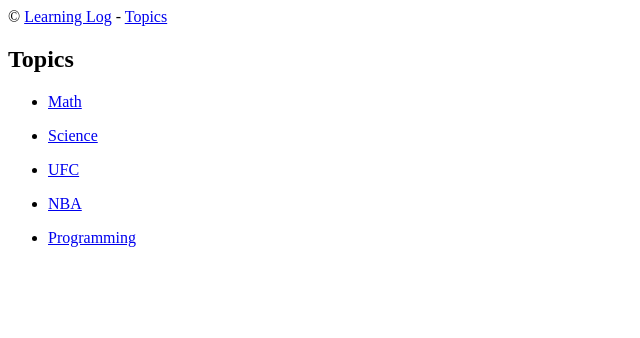
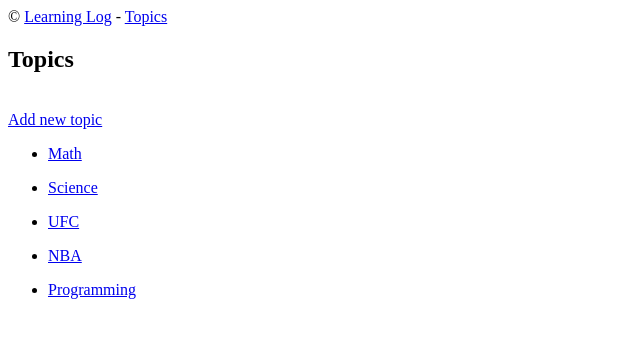
Before and after one commit to gwyneth-pena/learning-logs, a Django app: page /topics in a window 1280 px wide. Shown: the top 338 px of the page, without its empty margins (0-640 px from the left). Run offline with Django 4.2, Linux system fonts and the light colour scheme; data comes from the database, SQL or seed files in the repository; both versions use the stored data as it was after the commit.

Commit message:
Pages to add new entry and topic

```diff
--- a/learning_logs/templates/learning_logs/topic.html
+++ b/learning_logs/templates/learning_logs/topic.html
@@ -2,6 +2,7 @@
 <strong>Topic: {{topic.text}}</strong>
 <br />
 <p>Entries</p>
+<a href="{% url "learning_logs:new_entry" topic.id %}">Add new entry</a>
 {% for entry in entries %}
 <p>{{entry.date_created|date:'M d, Y H:i'}}</p>
 <p>{{entry.text|linebreaks}}</p>
--- a/learning_logs/templates/learning_logs/topics.html
+++ b/learning_logs/templates/learning_logs/topics.html
@@ -1,5 +1,7 @@
 {% extends "learning_logs/base.html" %} {% block content %}
 <h2>Topics</h2>
+<br>
+<a href="{% url "learning_logs:new_topic" %}">Add new topic</a>
 {% for topic in topics %}
 <ul>
   <li><a href={% url 'learning_logs:topic' topic.id%}>{{topic.text}}<a/></li>
--- a/learning_logs/urls.py
+++ b/learning_logs/urls.py
@@ -9,5 +9,7 @@ app_name = 'learning_logs'
 urlpatterns = [
     path('', views.index, name='index'),
     path('topics', views.topics, name='topics'),
+    path('topics/add_new', views.new_topic, name='new_topic'),
     path('topic/<int:topic_id>', views.topic, name='topic'),
+    path('topic/<int:topic_id>/add_entry', views.new_entry, name='new_entry'),
 ]
--- a/learning_logs/views.py
+++ b/learning_logs/views.py
@@ -1,5 +1,6 @@
-from django.shortcuts import render
+from django.shortcuts import redirect, render
 
+from learning_logs.forms import EntryForm, TopicForm
 from learning_logs.models import Topic
 
 # Create your views here.
@@ -16,3 +17,30 @@ def topic(request, topic_id):
     entries = topic.entry_set.order_by('-date_created')
     context = {'entries': entries, 'topic': topic}
     return render(request, 'learning_logs/topic.html', context)
+
+def new_topic(request):
+    if request.method != 'POST':
+        form = TopicForm()
+    else:
+        form = TopicForm(data=request.POST)
+        if form.is_valid():
+            form.save()
+            return redirect('learning_logs:topics')
+    context = {'form' : form}
+    return render(request, 'learning_logs/new_topic.html', context)
+
+def new_entry(request, topic_id):
+    topic = Topic.objects.get(id=topic_id)
+
+    if request.method != 'POST':
+        form = EntryForm()
+    else:
+        form = EntryForm(data=request.POST)
+        if form.is_valid():
+            new_entry = form.save(commit=False)
+            new_entry.topic = topic
+            new_entry.save()
+            return redirect('learning_logs:topic', topic_id=topic_id)
+
+    context = {'form': form, 'topic': topic}
+    return render(request, 'learning_logs/new_entry.html', context)
```
Also changed, not shown: learning_logs/forms.py (added, +20 -0 lines), learning_logs/templates/learning_logs/new_entry.html (added, +11 -0 lines), learning_logs/templates/learning_logs/new_topic.html (added, +11 -0 lines), db.sqlite3.
